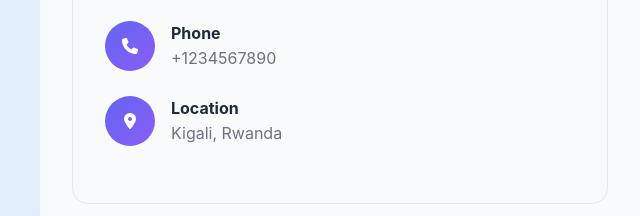
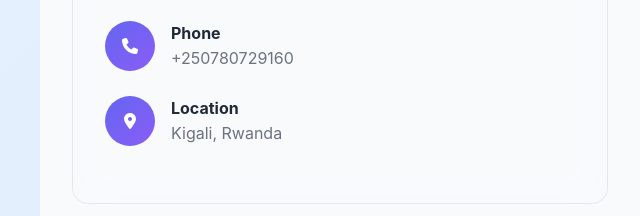
Before and after one commit to rutayisirekendra/portfolio, a plain HTML site: page index.html in a window 1280 px wide. Shown: the part 3616-3832 px from the top of the page, 0-640 px from the left. Drawn offline with Linux system fonts and the light colour scheme.

Commit message:
Update index.html

```diff
--- a/index.html
+++ b/index.html
@@ -1093,7 +1093,7 @@
                         <i class="fas fa-phone"></i>
                         <div>
                             <strong style="color: var(--text-primary);">Phone</strong>
-                            <p style="color: var(--text-secondary); margin: 0;">+1234567890</p>
+                            <p style="color: var(--text-secondary); margin: 0;">+250780729160</p>
                         </div>
                     </div>
 
```
